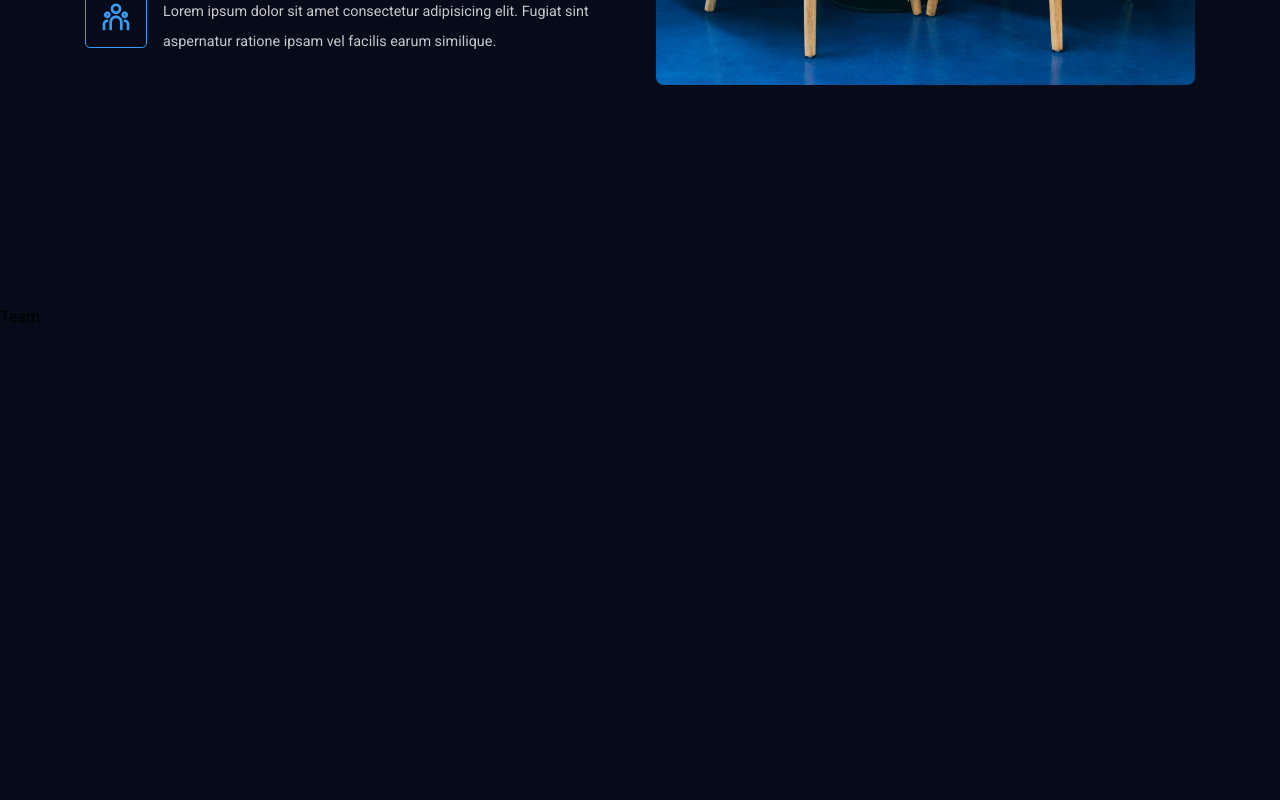
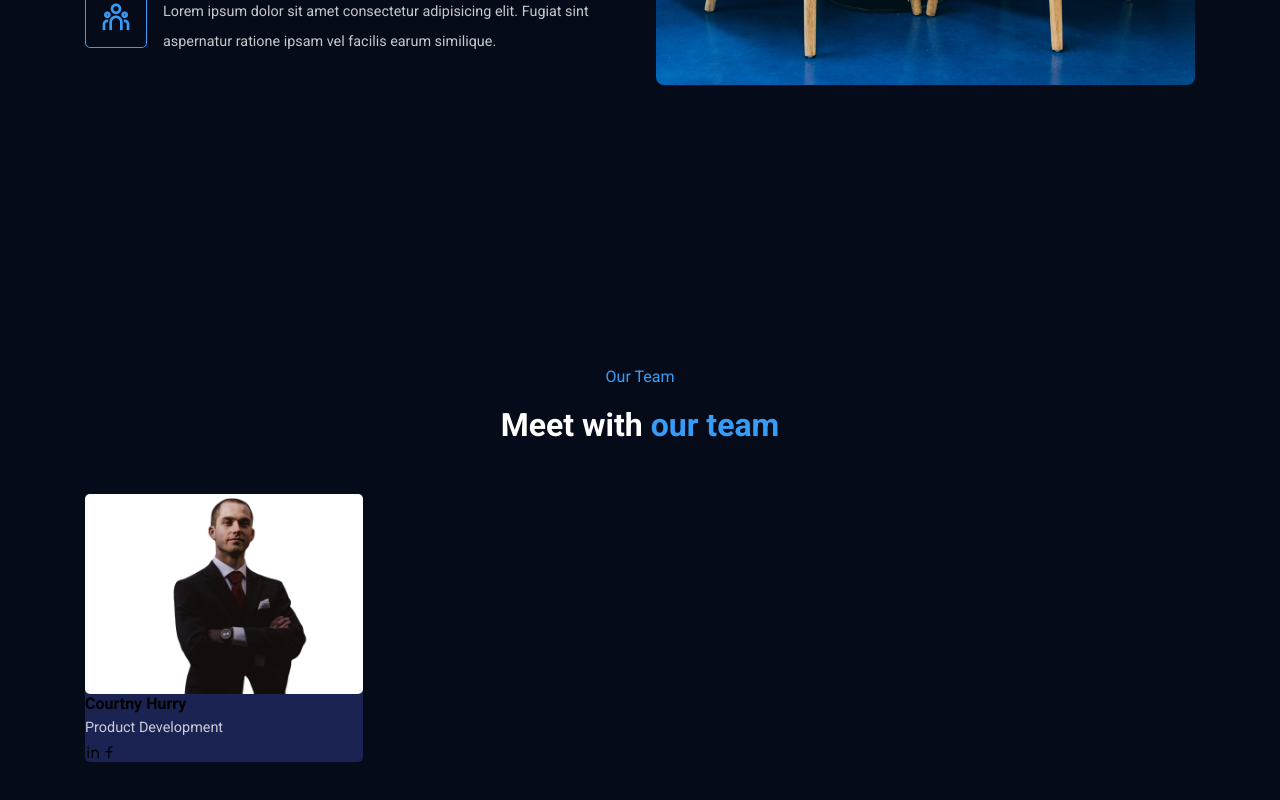
Before and after one commit to UmeenHashel/winsay-website, a React (Create React App) app: page / in a window 1280 px wide. Shown: the part 1935-2735 px from the top of the page. Before the commit the page ends 2261 px from the top, so only its background shows below. Built offline with nearby package versions, Linux system fonts and the light colour scheme.

Commit message:
Updated Team.jsx

```diff
--- a/src/components/UI/Team.jsx
+++ b/src/components/UI/Team.jsx
@@ -1,9 +1,42 @@
 import React from 'react'
+import team01 from '../../assets/team-01.png'
+import '../../styles/team.css'
 
 const Team = () => {
   return (
-    <div>Team</div>
-  )
+    <section className='our_team'>
+        <div className="container">
+            <div className="team_content">
+                <h6 className="subtitle">Our Team</h6>
+                <h2>
+                    Meet with <span className="highlight">our team</span>
+                </h2>
+            </div>
+
+            <div className="team_wrapper">
+                <div className="team_item">
+                    <div className="team_img">
+                        <img src={team01} alt="team 01" />
+                    </div>
+                    <div className="team_details">
+                        <h4>Courtny Hurry</h4>
+                        <p className="description">Product Development</p>
+
+                        <div className="team_member_social">
+                            <span>
+                                < i class="ri-linkedin-line"></i>
+                            </span>
+                            <span>
+                                <i class="ri-facebook-line"></i>
+                            </span>
+                        </div>
+                    </div>
+                </div>
+            </div>
+
+        </div>
+    </section>
+  );
 }
 
 export default Team
--- a/src/styles/team.css
+++ b/src/styles/team.css
@@ -0,0 +1,25 @@
+.team_content{
+    text-align: center;
+    margin-bottom: 50px;
+}
+
+.team_item{
+    width: 25%;
+    background-color: var(--team-card-bg);
+    border-radius: 5px;
+}
+
+.team_img{
+    width: 100%;
+    height: 200px;
+    border-radius: 5px;
+    background: #fff;
+    overflow: hidden;
+}
+
+.team_img img{
+    width: 100%;
+    height: 200px;
+    object-fit: contain;
+    transform: scale(1.4);
+}
```
